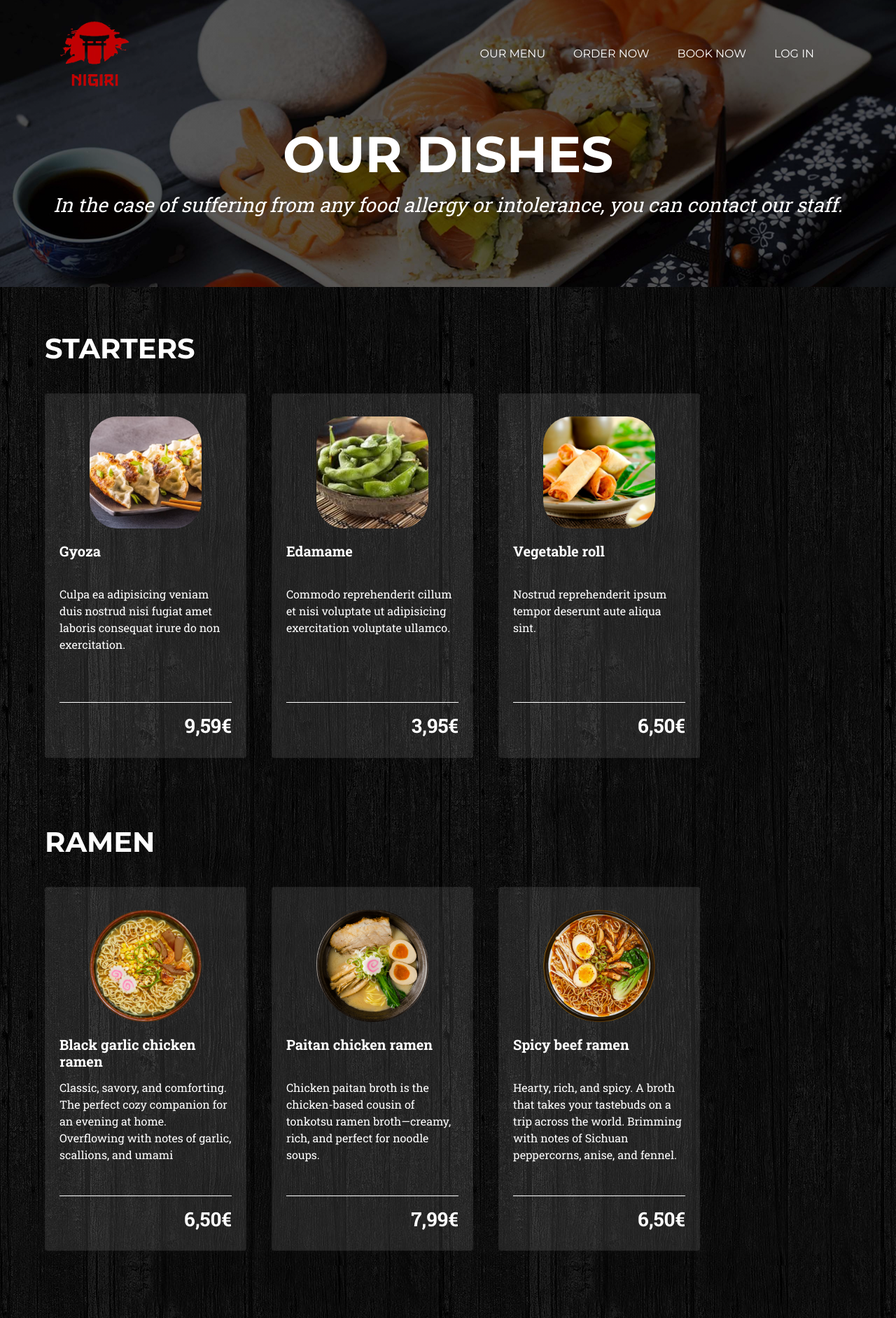
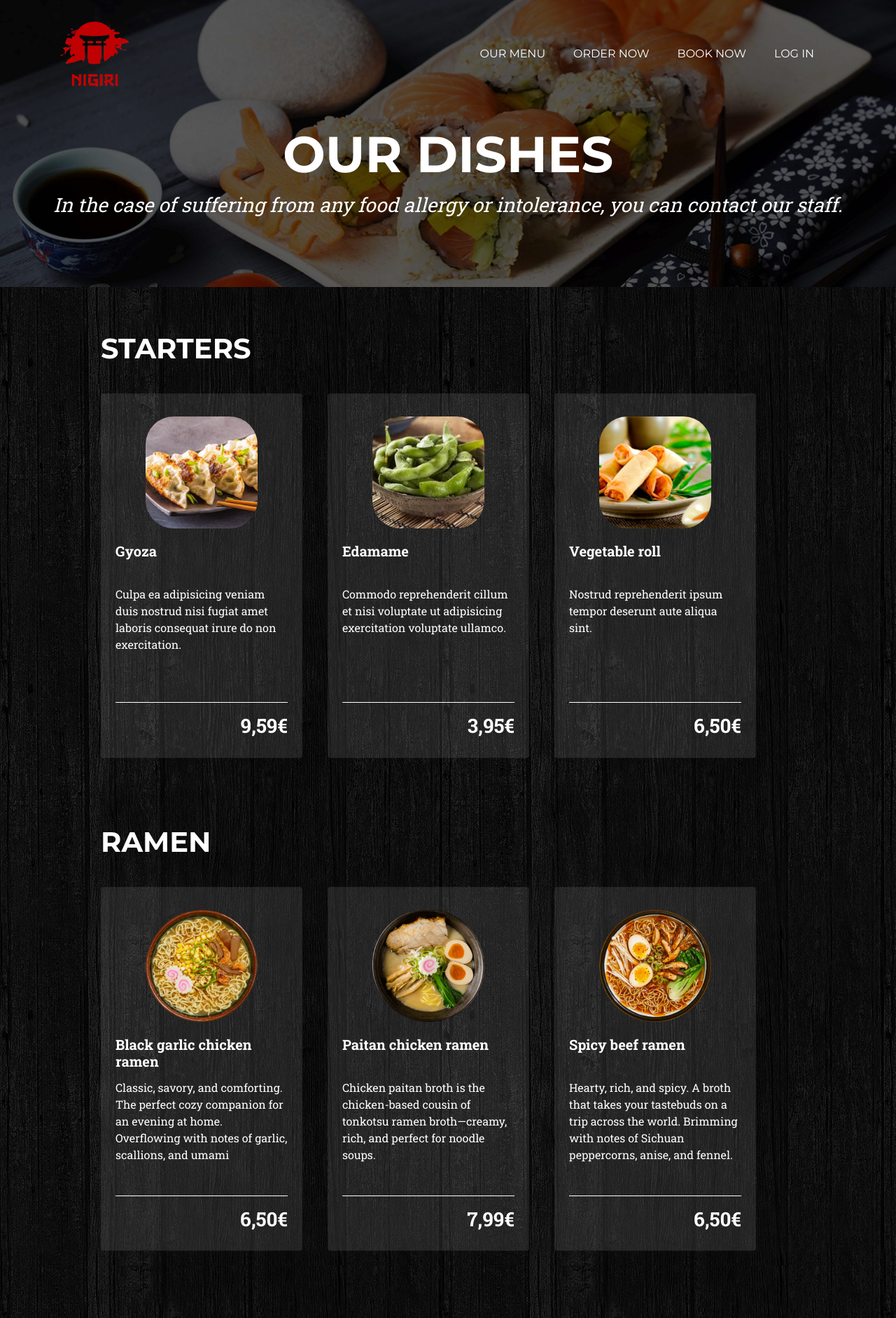
Before and after one commit to RaulGit123/ProyectoDW2, a PHP site: page /prueba/web/menu.html in a window 1280 px wide. Shown: the top 1883 px of the page at 70% size. Run offline with PHP 8.4, Linux system fonts and the light colour scheme; some libraries are stand-ins or nearby versions.

Commit message:
pequeños ajustes carta

```diff
--- a/web/menu.html
+++ b/web/menu.html
@@ -22,7 +22,8 @@
             </button>
             <div class="collapse navbar-collapse" id="navbarResponsive">
                 <ul class="navbar-nav text-uppercase ml-auto py-4 py-lg-0">
-                    <li class="nav-item"><a class="nav-link" href="#services">Our Menu</a></li> <!--FALTA PONER HREF CON RESTO DE PÁGINAS, NO #x-->
+                    <li class="nav-item"><a class="nav-link active" href="#services">Our Menu</a></li> <!--FALTA PONER HREF CON RESTO DE PÁGINAS, NO #x-->
+                    <!--HACER QUE ACTIVE HAGA ALGO-->
                     <li class="nav-item"><a class="nav-link" href="#portfolio">Order Now</a></li>
                     <li class="nav-item"><a class="nav-link" href="#about">Book Now</a></li>
                     <li class="nav-item"><a class="nav-link" href="TrabajoFinal/login.php">Log in</a></li> <!--CAMBIAR NOMBRE CARPETA!!-->
--- a/web/styles/menu.css
+++ b/web/styles/menu.css
@@ -94,6 +94,11 @@ header .btn {
   background-image: linear-gradient(rgba(0, 0, 0, 0.4), rgba(0, 0, 0, 0.4)), url("../img/fondo-negro-seamless.jpg");
   padding: 4rem;
 }
+@media (min-width: 1044px) {
+  #carta {
+    padding: 4rem 9rem;
+  }
+}
 #carta .seccion-carta:not(:last-child) {
   margin-bottom: 4rem;
 }
--- a/web/styles/menu.scss
+++ b/web/styles/menu.scss
@@ -97,6 +97,9 @@ header {
                        rgba(0, 0, 0, 0.4)), url("../img/fondo-negro-seamless.jpg");
     // background-size:contain;
     padding: 4rem;
+    @media (min-width: 1044px) {
+        padding: 4rem 9rem;
+    }
     .seccion-carta {
         &:not(:last-child) {
             margin-bottom: 4rem;
```
Also changed, not shown: 1 other file.
